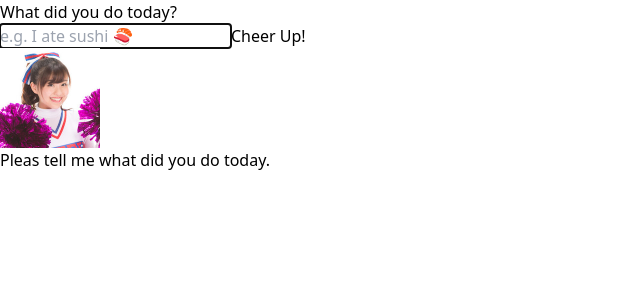
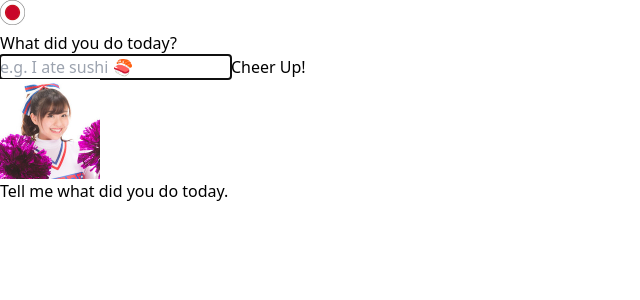
Before and after one commit to yukio5347/chatgpt-cheerup, a Next.js app: page / in a window 1280 px wide. Shown: the top 300 px of the page, without its empty margins (0-640 px from the left). Built offline with nearby package versions, Linux system fonts and the light colour scheme.

Commit message:
add english state and switching locale

```diff
--- a/pages/api/generate.ts
+++ b/pages/api/generate.ts
@@ -26,11 +26,13 @@ export default async function (req: NextApiRequest, res: NextApiResponse) {
     return;
   }
 
+  const prompt = req.body.english ? "cheer up, encourage and motivate me!" : '応援して、励まして、やる気を出させてください！';
+
   try {
     const completion = await openai.createChatCompletion({
       model: "gpt-3.5-turbo",
       messages: [
-        { role: "system", content: "cheer up, encourage and motivate me!" },
+        { role: "system", content: prompt },
         { role: "user", content: message },
       ],
     });
--- a/pages/index.tsx
+++ b/pages/index.tsx
@@ -6,6 +6,7 @@ export default function Home() {
   const [message, setMessage] = useState('');
   const [result, setResult] = useState('');
   const [processing, setProcessing] = useState(false);
+  const [english, setEnglish] = useState(true);
 
   async function onSubmit(event: FormEvent<HTMLFormElement>) {
     event.preventDefault();
@@ -16,7 +17,10 @@ export default function Home() {
         headers: {
           "Content-Type": "application/json",
         },
-        body: JSON.stringify({ message: message }),
+        body: JSON.stringify({
+          message: message,
+          english: english,
+        }),
       });
 
       const data = await response.json();
@@ -38,15 +42,38 @@ export default function Home() {
         <title>Cheer Up by ChatGPT</title>
         <meta
           name="description"
-          content="This is ChatGPT application to cheer up you."
+          content="This is an application to cheer you up using with ChatGPT API!"
         />
         <meta name="viewport" content="width=device-width, initial-scale=1" />
         <link rel="icon" href="/favicon.ico" />
       </Head>
-      <main className="my-10 p-5 max-w-screen-md m-auto text-gray-700">
+      <main className="my-5 p-5 max-w-screen-md m-auto text-gray-700">
+        <div className="text-right">
+          <button onClick={() => (setEnglish(!english))}>
+            {english ? (
+              <Image
+                src="/ja.png"
+                alt="Japanese"
+                width={25}
+                height={25}
+                className=""
+                priority
+              />
+            ) : (
+              <Image
+                src="/en.png"
+                alt="English"
+                width={25}
+                height={25}
+                className=""
+                priority
+              />
+            )}
+          </button>
+        </div>
         <form onSubmit={onSubmit}>
           <label htmlFor="text" className="block mb-2 font-medium">
-            What did you do today?
+            {english ? 'What did you do today?' : '今日は何をしましたか？'}
           </label>
           <div className="flex justify-between">
             <input
@@ -54,7 +81,7 @@ export default function Home() {
               type="text"
               name="message"
               className={'flex-auto bg-gray-50 border border-r-0 rounded-l-md focus:ring-sky-500 focus:border-sky-500 block w-full px-3 py-2' + (processing ? ' cursor-not-allowed' : '')}
-              placeholder="e.g. I ate sushi 🍣"
+              placeholder={english ? 'e.g. I ate sushi 🍣' : 'お寿司を食べました 🍣'}
               maxLength={100}
               required
               autoFocus
@@ -75,7 +102,7 @@ export default function Home() {
                 <path className="opacity-75" fill="currentColor" d="M4 12a8 8 0 018-8V0C5.373 0 0 5.373 0 12h4zm2 5.291A7.962 7.962 0 014 12H0c0 3.042 1.135 5.824 3 7.938l3-2.647z"></path>
               </svg>
             ) : (
-              <span className="py-2">Cheer Up!</span>
+              <span className="py-2">{english ? 'Cheer Up!' : '応援して！'}</span>
             )}
             </button>
           </div>
@@ -89,7 +116,7 @@ export default function Home() {
               priority
             />
             <div className="mt-3 p-4 bg-red-50 relative rounded-lg before:content-[''] before:absolute before:-top-4 before:left-10 before:border-8 before:border-transparent before:border-b-8 before:border-b-red-50">
-              {result || 'Pleas tell me what did you do today.'}
+              {result || (english ? 'Tell me what did you do today.' : '今日はどんなことをしたの？')}
             </div>
           </div>
         </form>
```
Also changed, not shown: public/en.png (added), public/ja.png (added).
